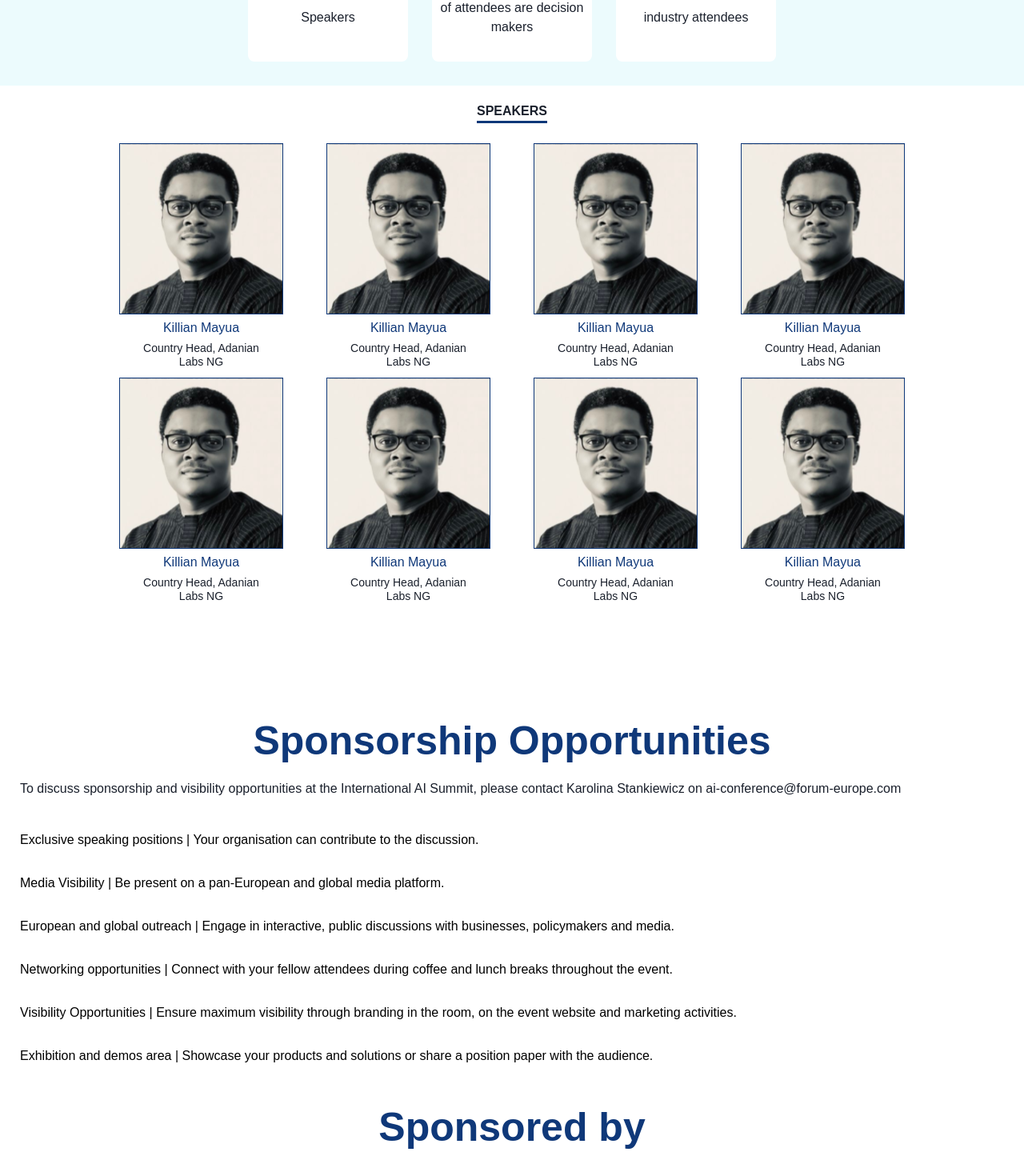
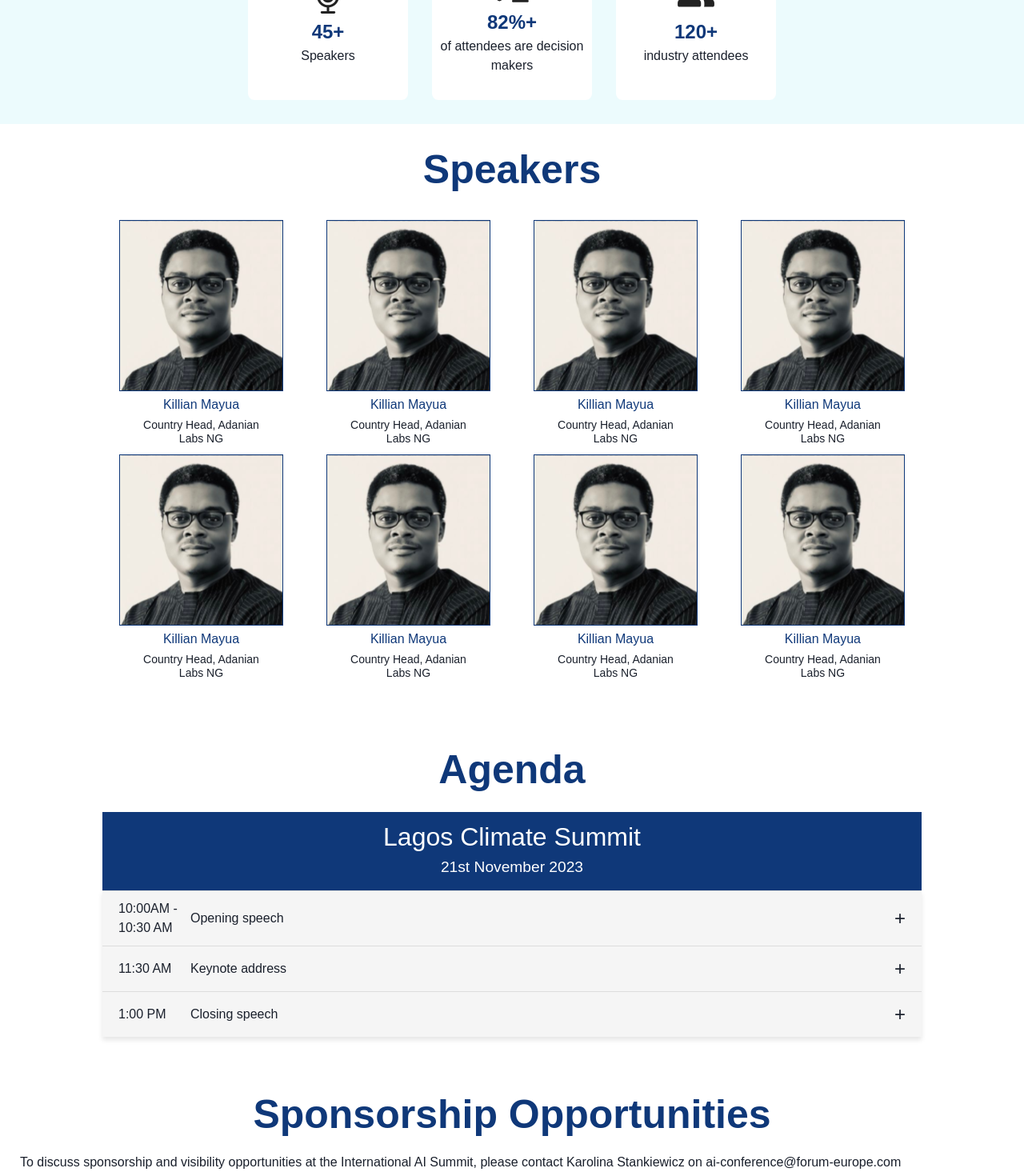
Before and after one commit to thomasAmara/Lagos-Economic-Summit, a React (Create React App) app: page / in a window 1280 px wide. Shown: the part 1640-3110 px from the top of the page at 80% size. Built offline with nearby package versions, Linux system fonts and the light colour scheme.

Commit message:
agenda in sponsors branch

```diff
--- a/src/App.js
+++ b/src/App.js
@@ -13,7 +13,7 @@
 const SpeakerOutput = lazy(() =>
   import("./Components/SpeakerOutput/SpeakerOutput")
 );
-// const Agenda = lazy(() => import("./Components/Agenda/Agenda"));
+const Agenda = lazy(() => import("./Components/Agenda/Agenda"));
 
 function App() {
   return (
@@ -40,7 +40,7 @@
 
         <Element name='Agenda'>
           <div style={{ height: "100%", padding: "30px 0" }}>
-            {/* <Agenda /> */}
+            <Agenda />
           </div>
         </Element>
 
--- a/src/Components/Agenda/Agenda.css
+++ b/src/Components/Agenda/Agenda.css
@@ -70,12 +70,13 @@
   .accordion-time{
     width: 90px;
   }
-  .topic {
+  .topics {
     margin: auto;
     margin-bottom: 15px;
     font-weight: 700;
-    border-bottom: 3px solid;
-    border-color: #0f3879;
+    /* border-bottom: 3px solid; */
+    font-size: 3.125rem;
+    color: #0f3879;
     width: fit-content;
     text-align: center;
   }
@@ -104,3 +105,6 @@
     text-align: center;
     font-size: 1.2rem;
   }
+  .contain{
+    margin-bottom: 10px;
+  }
--- a/src/Components/Agenda/Agenda.jsx
+++ b/src/Components/Agenda/Agenda.jsx
@@ -1,63 +1,155 @@
-// import React, { useState } from "react";
-// import "./Agenda.css"; // You can define your own CSS styles
+import React, { useState } from 'react';
+import './Agenda.css';
+// import Killian from '../../Assets/Killian.svg'
 
-// function AccordionItem({ title, content, imageUrl }) {
-//   const [isCollapsed, setIsCollapsed] = useState(true);
 
-//   const toggleAccordion = () => {
-//     setIsCollapsed(!isCollapsed);
-//   };
+function AccordionItem({ time, title, content, imageUrl }) {
+  const [isCollapsed, setIsCollapsed] = useState(true);
 
-//   return (
-//     <div className={`accordion-item ${isCollapsed ? "" : "active"}`}>
-//       <button className='accordion-button' onClick={toggleAccordion}>
-//         <div>{time}</div>
-//         {title}
-//         <span className={`accordion-icon ${isCollapsed ? "" : "active"}`}>
-//           +
-//         </span>
-//       </button>
-//       {!isCollapsed && (
-//         <div className='accordion-content'>
-//           <img src={imageUrl} alt='Accordion' className='accordion-image' />
-//           <p className='accordion-text'>{content}</p>
-//         </div>
-//       )}
-//     </div>
-//   );
-// }
+  const toggleAccordion = () => {
+    setIsCollapsed(!isCollapsed);
+  };
 
-// function Accordion() {
-//   const items = [
-//     {
-//       title: "Section 1",
-//       content: "Content for section 1 goes here.",
-//       imageUrl: "image1.jpg",
-//     },
-//     {
-//       title: "Section 2",
-//       content: "Content for section 2 goes here.",
-//       imageUrl: "image2.jpg",
-//     },
-//     {
-//       title: "Section 3",
-//       content: "Content for section 3 goes here.",
-//       imageUrl: "image3.jpg",
-//     },
-//   ];
 
-//   return (
-//     <div className='accordion-container'>
-//       {items.map((item, index) => (
-//         <AccordionItem
-//           key={index}
-//           title={item.title}
-//           content={item.content}
-//           imageUrl={item.imageUrl}
-//         />
-//       ))}
-//     </div>
-//   );
-// }
 
-// export default Accordion;
+  return (
+    <div className={`accordion-item ${isCollapsed ? '' : 'active'}`}>
+      <button className="accordion-button" onClick={toggleAccordion}>
+        <div className='info'>
+        <div className="accordion-time">{time}</div>
+        <div className="accordion-title">{title}</div>
+        </div>
+        <span className={`accordion-icon ${isCollapsed ? '' : 'active'}`}>+</span>
+      </button>
+      {!isCollapsed && (
+        <div className="accordion-content">
+          <img src={imageUrl} alt="Accordion" className="accordion-image" />
+          <p className="accordion-text">{content}</p>
+        </div>
+      )}
+    </div>
+  );
+}
+
+function Accordion() {
+  const items = [
+    {
+      time: '10:00AM - 10:30 AM',
+      title: 'Opening speech',
+      content: 'Lorem ipsum dolor sit amet consectetur adipisicing elit. Maiores, cupiditate! Neque nam et quod non!',
+      imageUrl: 'image1.jpg',
+    },
+    {
+      time: '11:30 AM',
+      title: 'Keynote address',
+      content: 'Lorem ipsum dolor sit amet consectetur adipisicing elit. Maiores, cupiditate! Neque nam et quod non!',
+      imageUrl: 'image1.jpg',
+    },
+    {
+      time: '1:00 PM',
+      title: 'Closing speech',
+      content: 'Lorem ipsum dolor sit amet consectetur adipisicing elit. Maiores, cupiditate! Neque nam et quod non!',
+      imageUrl: 'image1.jpg',
+    },
+  ];
+
+  return (
+    <>
+    <div className='contain'>
+        <p className="topics">
+            Agenda
+        </p>
+    </div>
+    <div className="summit-theme">
+        <div className="theme">
+            <h4>
+                Lagos Climate Summit
+            </h4>
+            <p>
+                21st November 2023
+            </p>
+        </div>
+
+    </div>
+    <div className="accordion-container">
+      {items.map((item, index) => (
+        <AccordionItem
+          key={index}
+          time={item.time}
+          title={item.title}
+          content={item.content}
+          imageUrl={item.imageUrl}
+        />
+      ))}
+    </div>
+    </>
+  );
+}
+
+export default Accordion;
+
+
+
+// // import React, { useState } from 'react';
+// // import './Agenda.css'; // You can define your own CSS styles
+
+// // function AccordionItem({title, content, imageUrl }) {
+// //   const [isCollapsed, setIsCollapsed] = useState(true);
+
+// //   const toggleAccordion = () => {
+// //     setIsCollapsed(!isCollapsed);
+// //   };
+
+// //   return (
+// //     <div className={`accordion-item ${isCollapsed ? '' : 'active'}`}>
+// //       <button className="accordion-button" onClick={toggleAccordion}>
+// //         <div>
+// //          {time}
+// //         </div>
+// //         {title}
+// //         <span className={`accordion-icon ${isCollapsed ? '' : 'active'}`}>+</span>
+// //       </button>
+// //       {!isCollapsed && (
+// //         <div className="accordion-content">
+// //           <img src={imageUrl} alt="Accordion" className="accordion-image" />
+// //           <p className="accordion-text">{content}</p>
+// //         </div>
+// //       )}
+// //     </div>
+// //   );
+// // }
+
+// // function Accordion() {
+// //   const items = [
+// //     {
+// //       title: 'Section 1',
+// //       content: 'Content for section 1 goes here.',
+// //       imageUrl: 'image1.jpg',
+// //     },
+// //     {
+// //       title: 'Section 2',
+// //       content: 'Content for section 2 goes here.',
+// //       imageUrl: 'image2.jpg',
+// //     },
+// //     {
+// //       title: 'Section 3',
+// //       content: 'Content for section 3 goes here.',
+// //       imageUrl: 'image3.jpg',
+// //     },
+// //   ];
+
+// //   return (
+// //     <div className="accordion-container">
+// //       {items.map((item, index) => (
+// //         <AccordionItem
+// //           key={index}
+// //           title={item.title}
+// //           content={item.content}
+// //           imageUrl={item.imageUrl}
+// //         />
+// //       ))}
+// //     </div>
+// //   );
+// // }
+
+// // export default Accordion;
--- a/src/Components/SpeakerOutput/Output.css
+++ b/src/Components/SpeakerOutput/Output.css
@@ -17,8 +17,10 @@
 .topic {
     margin: auto;
     font-weight: 700;
-    border-bottom: 3px solid;
-    border-color: #0f3879;
+   font-size: 3.125rem;
+    color: #0f3879;
+    /* border-bottom: 3px solid;
+    border-color: #0f3879; */
     width: fit-content;
     text-align: center;
   }
--- a/src/Components/SpeakerOutput/SpeakerOutput.jsx
+++ b/src/Components/SpeakerOutput/SpeakerOutput.jsx
@@ -6,7 +6,7 @@
  function SpeakerOutput() {
   return (
     <div className="speaker-wrap">
-        <p className="topic">SPEAKERS</p>
+        <p className="topic">Speakers</p>
       <div className='speaker-container'>
       <Speakers
           src={Killian}
--- a/src/Components/SummitNumber/SummitNumber.css
+++ b/src/Components/SummitNumber/SummitNumber.css
@@ -60,8 +60,11 @@
   margin: auto;
   margin-bottom: 15px;
   font-weight: 700;
-  border-bottom: 3px solid;
-  border-color: #0f3879;
+  /* border-bottom: 3px solid;
+  border-color: #0f3879; */
   width: fit-content;
   text-align: center;
 }
+/* .summit-number h4{
+    font-size: 3.125px;
+} */
--- a/src/Components/SummitNumber/SummitNumber.jsx
+++ b/src/Components/SummitNumber/SummitNumber.jsx
@@ -6,7 +6,11 @@
 export default function SummitNumber () {
   return (
     <div className='summit-number'>
-        <h4 className='eko' style={{color: 'black', textAlign: 'center'}}>The Summit in Numbers</h4>
+        <h4 className='eko' style={{color: '#0f3879',
+                                    textAlign: 'center',
+                                    fontSize: '3.125rem'}}>
+            The Summit in Numbers
+        </h4>
 
         <div className="box">
             <div className="new-card">
```
